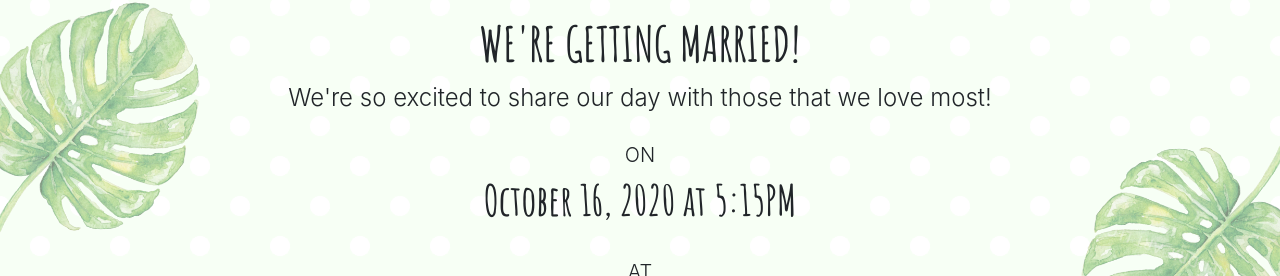
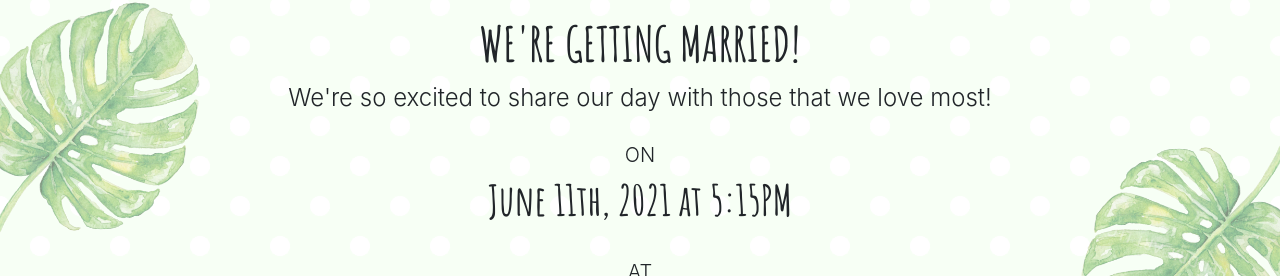
Before and after one commit to Chris-Perkins/thesite, a React app: page /#/ in a window 1280 px wide. Shown: the part 420-696 px from the top of the page. Built offline with nearby package versions, Linux system fonts and the light colour scheme.

Commit message:
June 11th

```diff
--- a/src/components/WeddingInfoBlock.tsx
+++ b/src/components/WeddingInfoBlock.tsx
@@ -65,7 +65,7 @@ export class WeddingInfoBlock extends React.Component {
                                     We're excited to have you come!
                                 </h3>
                                 <p>
-                                    The wedding will take place at the Mission Inn located in Howey In The Hills on October 16th, 2020.
+                                    The wedding will take place at the Mission Inn located in Howey In The Hills on June 11th, 2021.
                                 </p>
                                 <p style={{marginTop: "1%"}}>
                                     Complimentary parking will be available at the venue. From the main lobby, there will be signs guiding you to our ceremony. If you get lost, please call the Mission Inn desk: <a href="tel:3523243101">(352) 324-3101</a>
--- a/src/components/WeddingQuickDetails.tsx
+++ b/src/components/WeddingQuickDetails.tsx
@@ -91,7 +91,7 @@ export class WeddingQuickDetails extends React.Component {
                                     ON
                                 </p>
                                 <h5>
-                                    October 16, 2020 at 5:15PM
+                                    June 11th, 2021 at 5:15PM
                                 </h5>
                             </div>
                             <div style={subSectionBlock}>
```
